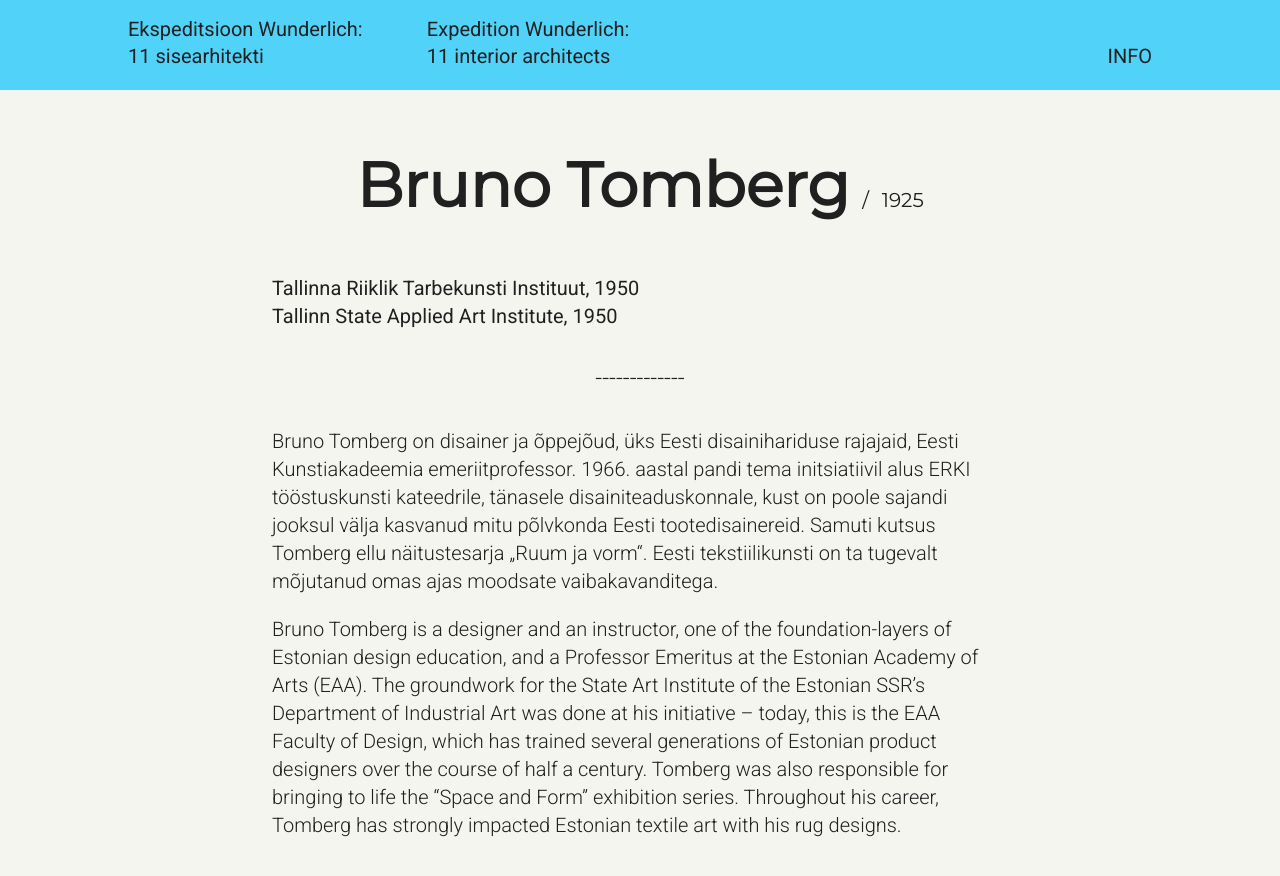
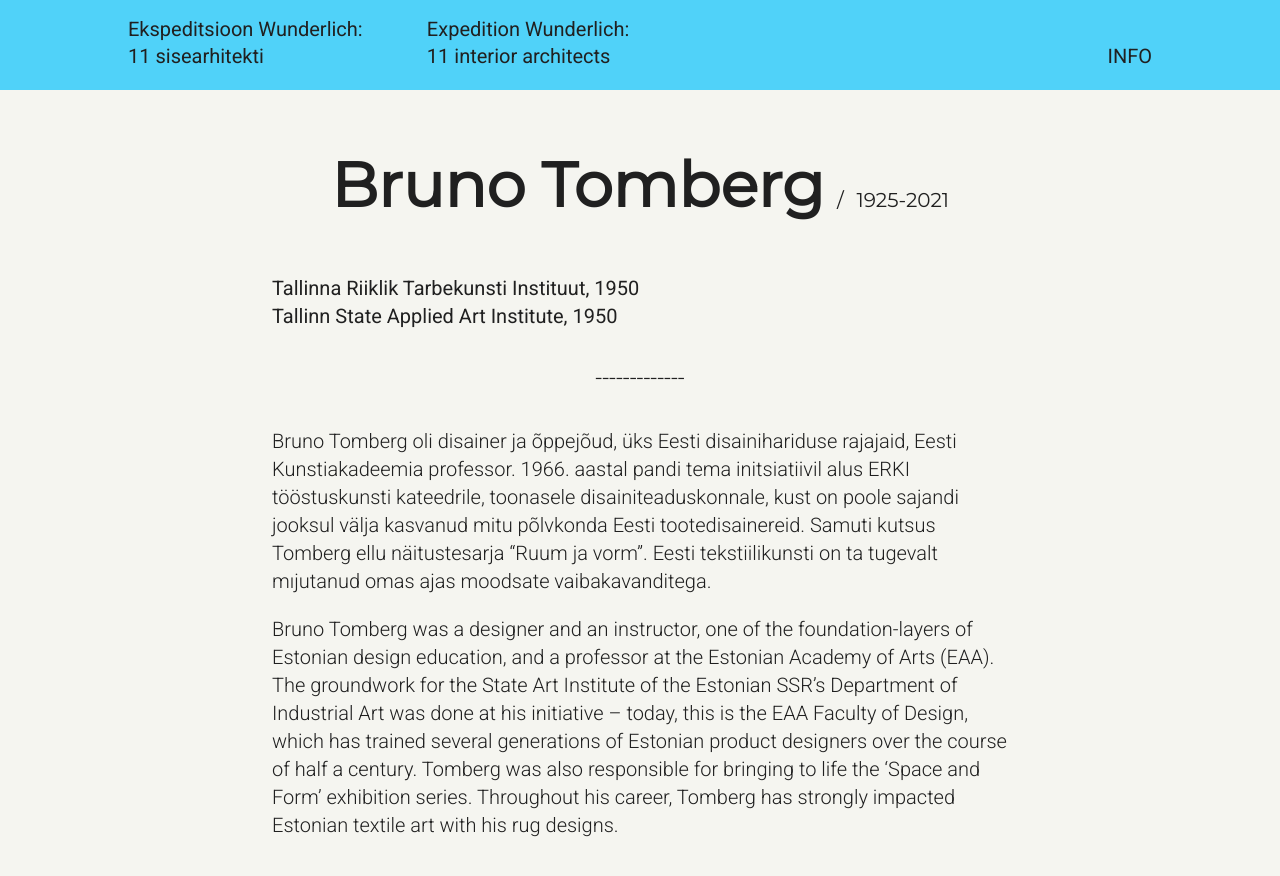
Before and after one commit to expedition-wunderlich/expedition-wunderlich.github.io, a Jekyll site: the page built from _posts/2016-01-17-tomberg.md, in a window 1280 px wide and 1400 px high, scrolled down 1212 px, cut to the strip 72-952 px from the top of the window. Shown: the top 876 px of the strip. Built offline with Jekyll 4.4.1, drawn with Linux system fonts in a browser that asks for light colours; nearby versions of some CDN libraries.

Commit message:
Update 2016-01-17-tomberg.md
update

```diff
--- a/_posts/2016-01-17-tomberg.md
+++ b/_posts/2016-01-17-tomberg.md
@@ -2,7 +2,7 @@
 layout: 	post
 date:   	2016-01-01
 title:  	Bruno Tomberg
-year:		1925
+year:		  1925-2021
 eka_et:		Tallinna Riiklik Tarbekunsti Instituut, 1950
 eka_en:		Tallinn State Applied Art Institute, 1950
 image_sm:	/images/tomberg-front.jpg
@@ -29,9 +29,9 @@ images:
 {% include header.html %}
 {% include title.html title=page.title year=page.year eka_et=page.eka_et eka_en=page.eka_en %}
 
-Bruno Tomberg on disainer ja õppejõud, üks Eesti disainihariduse rajajaid, Eesti Kunstiakadeemia emeriitprofessor. 1966. aastal pandi tema initsiatiivil alus ERKI tööstuskunsti kateedrile, tänasele disainiteaduskonnale, kust on poole sajandi jooksul välja kasvanud mitu põlvkonda Eesti tootedisainereid. Samuti kutsus Tomberg ellu näitustesarja „Ruum ja vorm“. Eesti tekstiilikunsti on ta tugevalt mõjutanud omas ajas moodsate vaibakavanditega.
+Bruno Tomberg oli disainer ja õppejõud, üks Eesti disainihariduse rajajaid, Eesti Kunstiakadeemia professor. 1966. aastal pandi tema initsiatiivil alus ERKI tööstuskunsti kateedrile, toonasele disainiteaduskonnale, kust on poole sajandi jooksul välja kasvanud mitu põlvkonda Eesti tootedisainereid. Samuti kutsus Tomberg ellu näitustesarja “Ruum ja vorm”. Eesti tekstiilikunsti on ta tugevalt mıjutanud omas ajas moodsate vaibakavanditega.
 
-Bruno Tomberg is a designer and an instructor, one of the foundation-layers of Estonian design education, and a Professor Emeritus at the Estonian Academy of Arts (EAA). The groundwork for the State Art Institute of the Estonian SSR’s Department of Industrial Art was done at his initiative – today, this is the EAA Faculty of Design, which has trained several generations of Estonian product designers over the course of half a century. Tomberg was also responsible for bringing to life the “Space and Form” exhibition series. Throughout his career, Tomberg has strongly impacted Estonian textile art with his rug designs.
+Bruno Tomberg was a designer and an instructor, one of the foundation-layers of Estonian design education, and a professor at the Estonian Academy of Arts (EAA). The groundwork for the State Art Institute of the Estonian SSR’s Department of Industrial Art was done at his initiative – today, this is the EAA Faculty of Design, which has trained several generations of Estonian product designers over the course of half a century. Tomberg was also responsible for bringing to life the ‘Space and Form’ exhibition series. Throughout his career, Tomberg has strongly impacted Estonian textile art with his rug designs.
 
 {% include image.html image_src="/images/tomberg-portrait.jpg" type="portrait" %}
 {% include player.html title=page.title file="wunderlich-tomberg" audio="//soundcloud.com/user-933497120/bruno-tomberg-intervjuu-ekspeditsioon-wunderlich-11-sisearhitekti" %}
```
